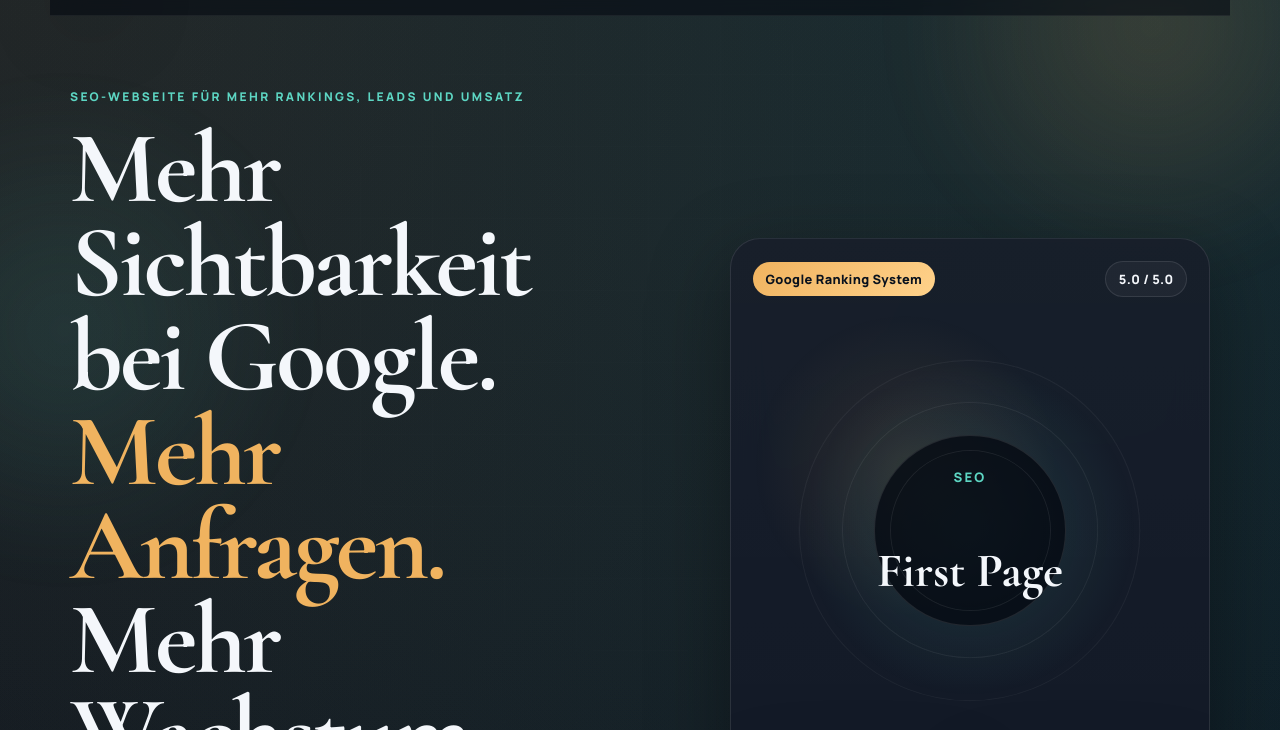
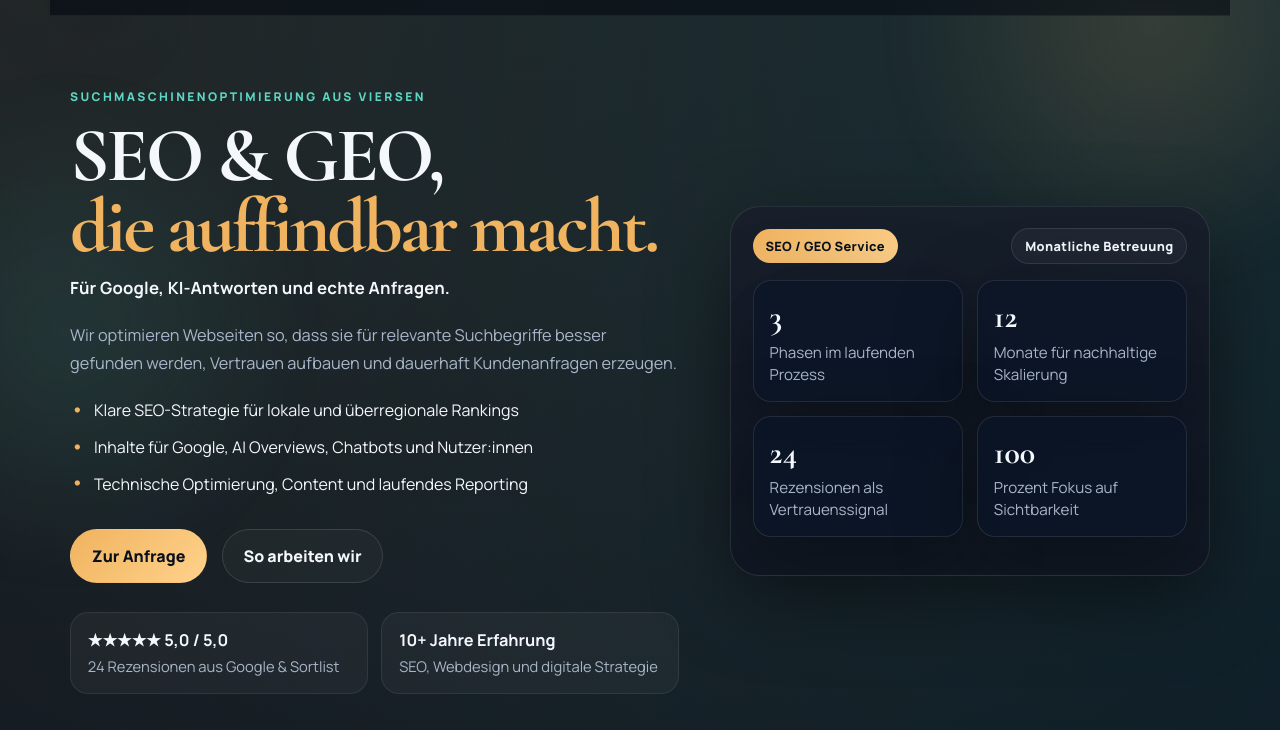
Before and after one commit to parmis2005/seo-google-ranking-test, a website built with Vite: page index.html in a window 1280 px wide. Shown: the part 70-800 px from the top of the page. Built offline with nearby package versions, Linux system fonts and the light colour scheme.

Commit message:
Restore latest landing page changes

```diff
--- a/index.html
+++ b/index.html
@@ -69,7 +69,7 @@
         ]
       }
     </script>
-    <script defer src="script.js"></script>
+    <script defer type="module" src="script.js"></script>
   </head>
   <body>
     <div class="bg-orb orb-a"></div>
@@ -102,35 +102,36 @@
     <main id="top">
       <section class="hero section">
         <div class="hero-copy reveal">
-          <p class="eyebrow">SEO-Webseite für mehr Rankings, Leads und Umsatz</p>
+          <p class="eyebrow">Suchmaschinenoptimierung aus Viersen</p>
           <h1>
-            Mehr Sichtbarkeit bei Google.
-            <span>Mehr Anfragen.</span>
-            Mehr Wachstum.
+            <span class="hero-line hero-line-top">SEO &amp; GEO,</span>
+            <span class="hero-line hero-line-bottom">die auffindbar macht.</span>
           </h1>
+          <p class="hero-subline">Für Google, KI-Antworten und echte Anfragen.</p>
           <p class="lead">
-            Eine professionelle SEO-Landingpage, die Vertrauen aufbaut, Leistungen klar
-            erklärt und Besucher gezielt in Anfragen verwandelt. Mit sauberer Struktur,
-            starker Botschaft und moderner Conversion-Architektur.
+            Wir optimieren Webseiten so, dass sie für relevante Suchbegriffe besser gefunden
+            werden, Vertrauen aufbauen und dauerhaft Kundenanfragen erzeugen.
           </p>
 
+          <ul class="hero-bullets">
+            <li>Klare SEO-Strategie für lokale und überregionale Rankings</li>
+            <li>Inhalte für Google, AI Overviews, Chatbots und Nutzer:innen</li>
+            <li>Technische Optimierung, Content und laufendes Reporting</li>
+          </ul>
+
           <div class="hero-actions">
-            <a class="button button-primary" href="#kontakt">Kostenloses Erstgespräch</a>
-            <a class="button button-secondary" href="#leistungen">Leistungen ansehen</a>
+            <a class="button button-primary" href="#kontakt">Zur Anfrage</a>
+            <a class="button button-secondary" href="#prozess">So arbeiten wir</a>
           </div>
 
-          <div class="hero-points">
-            <div>
-              <strong>Technische SEO</strong>
-              <span>Core Web Vitals, Indexierung, Struktur</span>
+          <div class="hero-trust">
+            <div class="hero-rating">
+              <strong>★★★★★ 5,0 / 5,0</strong>
+              <span>24 Rezensionen aus Google & Sortlist</span>
             </div>
-            <div>
-              <strong>Content-Strategie</strong>
-              <span>Landingpages, Service-Seiten, FAQ-Hubs</span>
-            </div>
-            <div>
-              <strong>Lokale Sichtbarkeit</strong>
-              <span>Google Business Profile, Standorte, Trust-Signale</span>
+            <div class="hero-rating">
+              <strong>10+ Jahre Erfahrung</strong>
+              <span>SEO, Webdesign und digitale Strategie</span>
             </div>
           </div>
         </div>
@@ -138,45 +139,27 @@
         <aside class="hero-card reveal">
           <div class="card-surface">
             <div class="card-topline">
-              <span class="pill">Google Ranking System</span>
-              <span class="rating">5.0 / 5.0</span>
-            </div>
-
-            <div class="ranking-wheel" aria-hidden="true">
-              <div class="ring ring-1"></div>
-              <div class="ring ring-2"></div>
-              <div class="ring ring-3"></div>
-              <div class="ring-center">
-                <span>SEO</span>
-                <strong>First Page</strong>
-              </div>
+              <span class="pill">SEO / GEO Service</span>
+              <span class="rating">Monatliche Betreuung</span>
             </div>
 
             <div class="metric-grid">
               <div class="metric">
-                <strong data-count="72">0</strong>
-                <span>Stunden bis zum Audit</span>
-              </div>
-              <div class="metric">
-                <strong data-count="4">0</strong>
-                <span>Kernsäulen im Prozess</span>
+                <strong data-count="3">0</strong>
+                <span>Phasen im laufenden Prozess</span>
               </div>
               <div class="metric">
                 <strong data-count="12">0</strong>
-                <span>Monate strategische Skalierung</span>
+                <span>Monate für nachhaltige Skalierung</span>
+              </div>
+              <div class="metric">
+                <strong data-count="24">0</strong>
+                <span>Rezensionen als Vertrauenssignal</span>
               </div>
               <div class="metric">
                 <strong data-count="100">0</strong>
-                <span>% Fokus auf messbare Ergebnisse</span>
+                <span>Prozent Fokus auf Sichtbarkeit</span>
               </div>
-            </div>
-
-            <div class="proof-strip">
-              <span>SEO-Audit</span>
-              <span>Onpage</span>
-              <span>Local SEO</span>
-              <span>Content</span>
-              <span>Tracking</span>
             </div>
           </div>
         </aside>
--- a/styles.css
+++ b/styles.css
@@ -213,21 +213,30 @@ h3,
 
 h1 {
   margin: 0;
-  font-size: clamp(3.4rem, 8vw, 6.7rem);
-  line-height: 0.92;
-  letter-spacing: -0.03em;
-  max-width: 11ch;
+  font-size: clamp(2.8rem, 6vw, 5rem);
+  line-height: 0.9;
+  letter-spacing: -0.04em;
+  max-width: 12ch;
 }
 
-h1 span {
+.hero-line {
+  display: block;
+}
+
+.hero-line-top {
+  white-space: nowrap;
+}
+
+.hero-line-bottom {
   color: var(--accent);
-  display: inline-block;
+  margin-top: 0.02em;
+  white-space: nowrap;
 }
 
 h2 {
   margin: 0;
   font-size: clamp(2.1rem, 4vw, 3.6rem);
-  line-height: 0.95;
+  line-height: 1.08;
   letter-spacing: -0.02em;
 }
 
@@ -256,11 +265,70 @@ h3 {
   max-width: 64ch;
 }
 
+.hero-subline {
+  margin: 0.95rem 0 0;
+  color: var(--text);
+  font-size: 1.05rem;
+  font-weight: 700;
+  letter-spacing: 0.01em;
+}
+
+.hero-bullets {
+  margin: 1.3rem 0 0;
+  padding: 0;
+  list-style: none;
+  display: grid;
+  gap: 0.75rem;
+  max-width: 46rem;
+}
+
+.hero-bullets li {
+  position: relative;
+  padding-left: 1.5rem;
+  color: var(--text);
+  line-height: 1.55;
+}
+
+.hero-bullets li::before {
+  content: "•";
+  position: absolute;
+  left: 0;
+  top: -0.02rem;
+  color: var(--accent);
+  font-size: 1.4rem;
+  line-height: 1;
+}
+
 .hero-actions {
   display: flex;
   flex-wrap: wrap;
   gap: 0.9rem;
   margin: 2rem 0 1.8rem;
+}
+
+.hero-trust {
+  display: grid;
+  grid-template-columns: repeat(2, minmax(0, 1fr));
+  gap: 0.85rem;
+  max-width: 58rem;
+}
+
+.hero-rating {
+  padding: 1rem 1.05rem;
+  border-radius: 18px;
+  background: rgba(255, 255, 255, 0.04);
+  border: 1px solid rgba(255, 255, 255, 0.08);
+}
+
+.hero-rating strong {
+  display: block;
+  font-size: 1.02rem;
+  margin-bottom: 0.25rem;
+}
+
+.hero-rating span {
+  color: var(--muted);
+  font-size: 0.92rem;
 }
 
 .button {
@@ -495,11 +563,16 @@ h3 {
 
 .section-head {
   max-width: 58rem;
-  margin-bottom: 2rem;
+  margin-bottom: 2.4rem;
 }
 
 .section-head p:last-child {
   margin-bottom: 0;
+}
+
+.faq-section .section-head h2 {
+  max-width: 14ch;
+  margin-bottom: 0.35rem;
 }
 
 .service-grid,
@@ -813,6 +886,10 @@ h3 {
   .timeline::before {
     display: none;
   }
+
+  .hero-trust {
+    grid-template-columns: 1fr;
+  }
 }
 
 @media (max-width: 760px) {
@@ -859,7 +936,8 @@ h3 {
   .case-grid,
   .testimonial-grid,
   .timeline,
-  .metric-grid {
+  .metric-grid,
+  .hero-trust {
     grid-template-columns: 1fr;
   }
 
```
